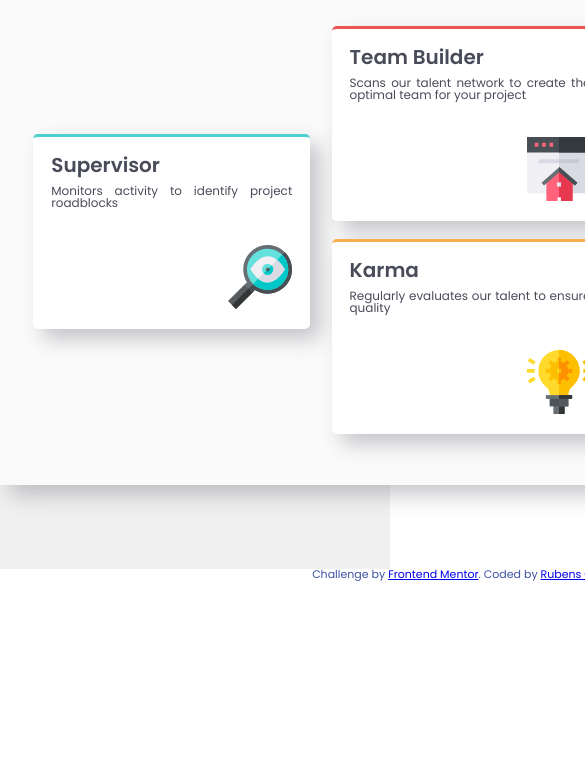
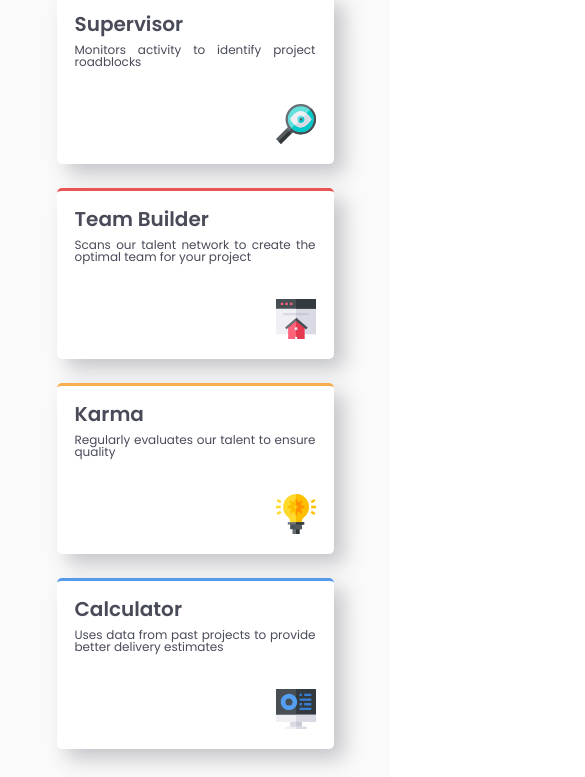
Before and after one commit to 79rubart/four-card-feature-section, a plain HTML site: page src/index.html in a window 390 px wide. Shown: the part 268-1045 px from the top of the page, 585 px wide, since content can reach past the window. Before the commit the page ends 850 px from the top, so only its background shows below. Drawn offline with Linux system fonts and the light colour scheme.

Commit message:
mobile port added

```diff
--- a/src/style.css
+++ b/src/style.css
@@ -118,3 +118,38 @@ body {
     text-align: center;
     color: hsl(228, 45%, 44%);
 }
+
+@media screen and (max-width: 480px) {
+    .features {
+        background: #fafafa;
+        padding: 0;
+    }
+
+    .tool-features {
+        text-align: center;
+        width: auto;
+        padding: 3em 1em;
+        box-shadow: none;
+    }
+
+    .description {
+        width: auto;
+    }
+
+    .features-box {
+        margin: 0 0 0 0;
+    }
+
+    .supervisor, .team-builder, .karma, .calculator {
+        margin: 0 0 2em;
+    }
+
+    .icon img {
+        width: 40px;
+    }
+
+    .attribution {
+        margin: 0 auto;
+        width: auto;
+    }
+}
```
Also changed, not shown: src/index.html (+0 -1 lines).
